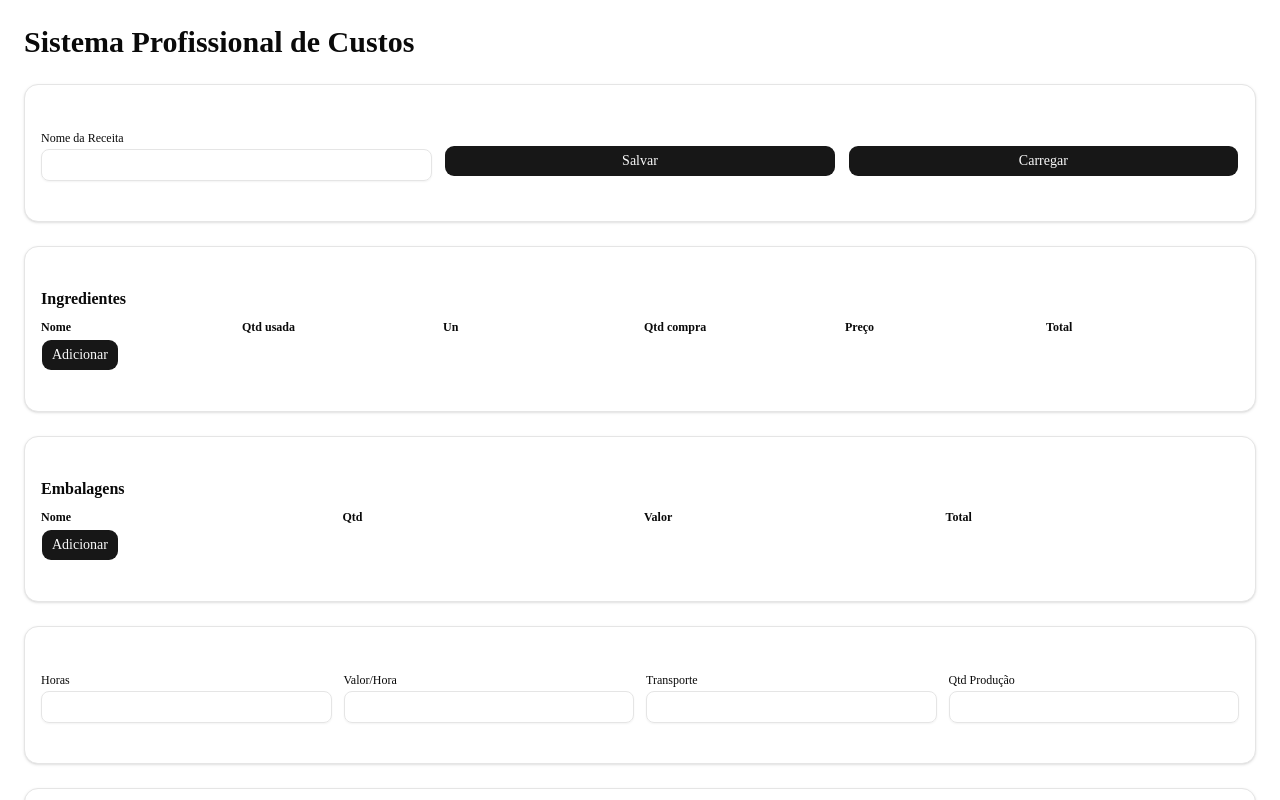
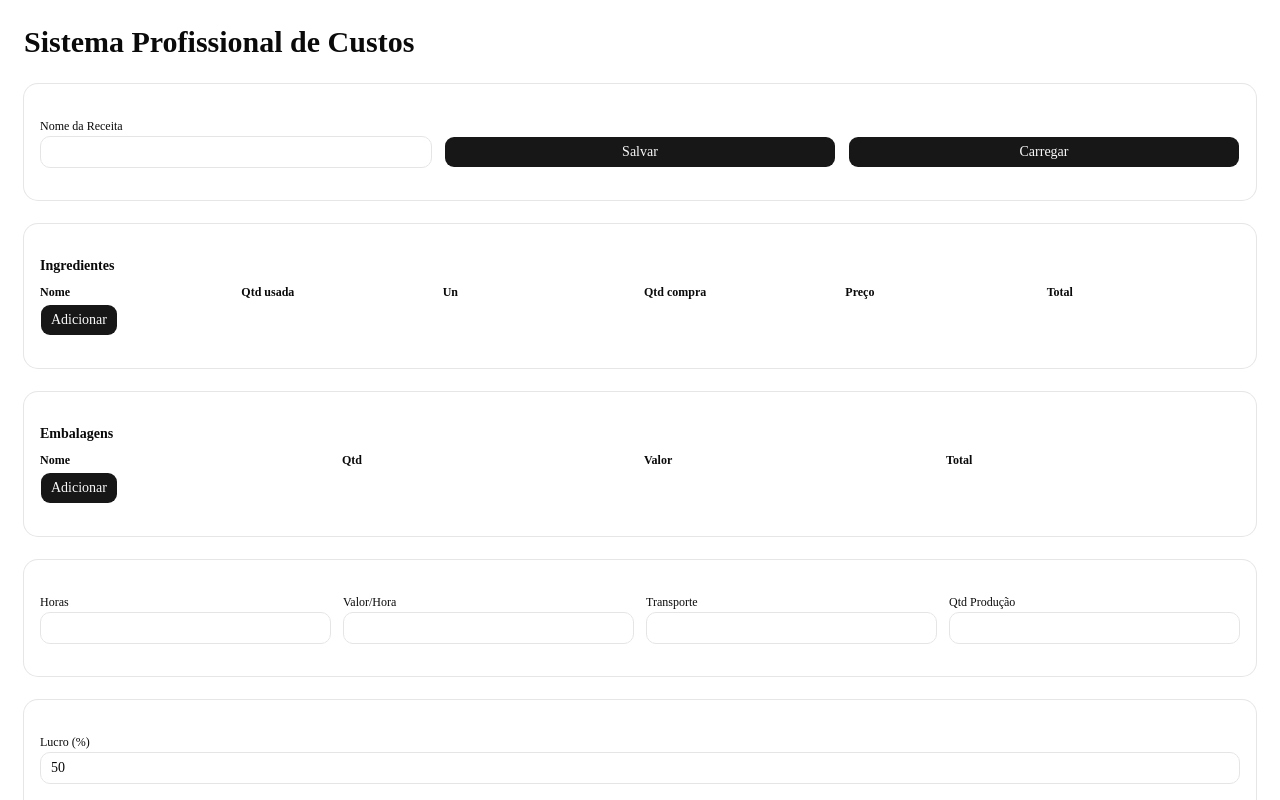
Before and after one commit to marloslc/Precificacao, a Next.js app: page / in a window 1280 px wide. Shown: the top 800 px of the page. Built offline with nearby package versions, Linux system fonts and the light colour scheme.

Commit message:
feat: garantindo a inclusão do componente button

```diff
--- /dev/null
+++ b/components/ui/card.tsx
@@ -0,0 +1,103 @@
+import * as React from "react"
+
+import { cn } from "@/lib/utils"
+
+function Card({
+  className,
+  size = "default",
+  ...props
+}: React.ComponentProps<"div"> & { size?: "default" | "sm" }) {
+  return (
+    <div
+      data-slot="card"
+      data-size={size}
+      className={cn(
+        "group/card flex flex-col gap-4 overflow-hidden rounded-xl bg-card py-4 text-sm text-card-foreground ring-1 ring-foreground/10 has-data-[slot=card-footer]:pb-0 has-[>img:first-child]:pt-0 data-[size=sm]:gap-3 data-[size=sm]:py-3 data-[size=sm]:has-data-[slot=card-footer]:pb-0 *:[img:first-child]:rounded-t-xl *:[img:last-child]:rounded-b-xl",
+        className
+      )}
+      {...props}
+    />
+  )
+}
+
+function CardHeader({ className, ...props }: React.ComponentProps<"div">) {
+  return (
+    <div
+      data-slot="card-header"
+      className={cn(
+        "group/card-header @container/card-header grid auto-rows-min items-start gap-1 rounded-t-xl px-4 group-data-[size=sm]/card:px-3 has-data-[slot=card-action]:grid-cols-[1fr_auto] has-data-[slot=card-description]:grid-rows-[auto_auto] [.border-b]:pb-4 group-data-[size=sm]/card:[.border-b]:pb-3",
+        className
+      )}
+      {...props}
+    />
+  )
+}
+
+function CardTitle({ className, ...props }: React.ComponentProps<"div">) {
+  return (
+    <div
+      data-slot="card-title"
+      className={cn(
+        "font-heading text-base leading-snug font-medium group-data-[size=sm]/card:text-sm",
+        className
+      )}
+      {...props}
+    />
+  )
+}
+
+function CardDescription({ className, ...props }: React.ComponentProps<"div">) {
+  return (
+    <div
+      data-slot="card-description"
+      className={cn("text-sm text-muted-foreground", className)}
+      {...props}
+    />
+  )
+}
+
+function CardAction({ className, ...props }: React.ComponentProps<"div">) {
+  return (
+    <div
+      data-slot="card-action"
+      className={cn(
+        "col-start-2 row-span-2 row-start-1 self-start justify-self-end",
+        className
+      )}
+      {...props}
+    />
+  )
+}
+
+function CardContent({ className, ...props }: React.ComponentProps<"div">) {
+  return (
+    <div
+      data-slot="card-content"
+      className={cn("px-4 group-data-[size=sm]/card:px-3", className)}
+      {...props}
+    />
+  )
+}
+
+function CardFooter({ className, ...props }: React.ComponentProps<"div">) {
+  return (
+    <div
+      data-slot="card-footer"
+      className={cn(
+        "flex items-center rounded-b-xl border-t bg-muted/50 p-4 group-data-[size=sm]/card:p-3",
+        className
+      )}
+      {...props}
+    />
+  )
+}
+
+export {
+  Card,
+  CardHeader,
+  CardFooter,
+  CardTitle,
+  CardAction,
+  CardDescription,
+  CardContent,
+}
--- /dev/null
+++ b/components/ui/input.tsx
@@ -0,0 +1,19 @@
+import * as React from "react"
+
+import { cn } from "@/lib/utils"
+
+function Input({ className, type, ...props }: React.ComponentProps<"input">) {
+  return (
+    <input
+      type={type}
+      data-slot="input"
+      className={cn(
+        "h-8 w-full min-w-0 rounded-lg border border-input bg-transparent px-2.5 py-1 text-base transition-colors outline-none file:inline-flex file:h-6 file:border-0 file:bg-transparent file:text-sm file:font-medium file:text-foreground placeholder:text-muted-foreground focus-visible:border-ring focus-visible:ring-3 focus-visible:ring-ring/50 disabled:pointer-events-none disabled:cursor-not-allowed disabled:bg-input/50 disabled:opacity-50 aria-invalid:border-destructive aria-invalid:ring-3 aria-invalid:ring-destructive/20 md:text-sm dark:bg-input/30 dark:disabled:bg-input/80 dark:aria-invalid:border-destructive/50 dark:aria-invalid:ring-destructive/40",
+        className
+      )}
+      {...props}
+    />
+  )
+}
+
+export { Input }
```
